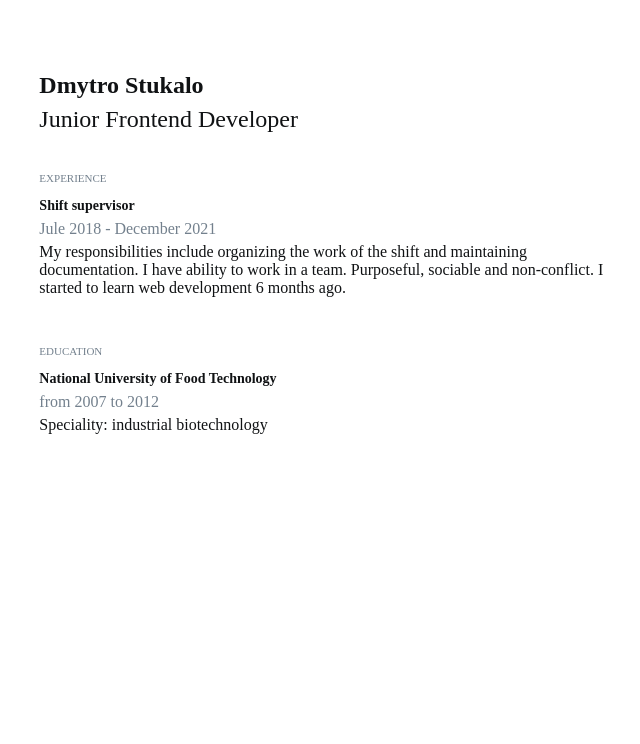
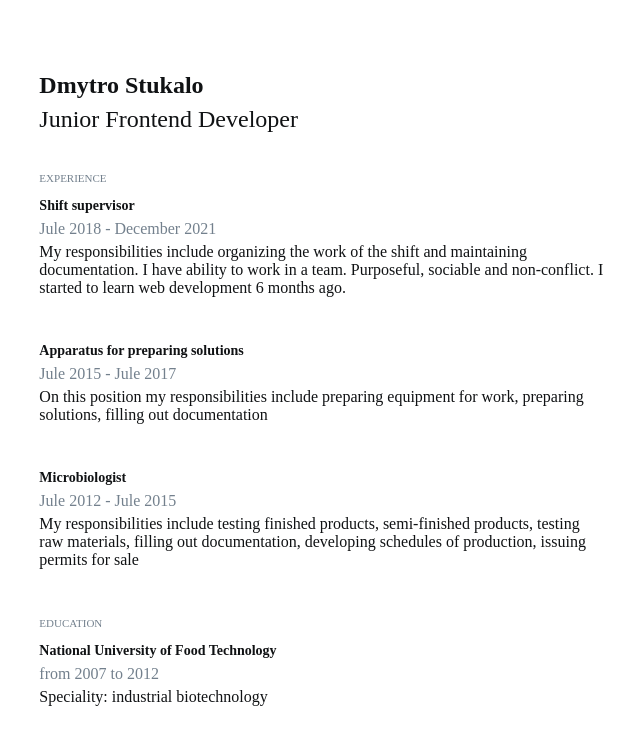
Before and after one commit to DStukalo/rsschool-cv, a plain HTML site: page index.html in a window 1280 px wide. Shown: the whole page, without its empty margins (35-675 px from the left). Drawn offline with Linux system fonts and the light colour scheme.

Commit message:
refactor: apply block experiance

```diff
--- a/index.html
+++ b/index.html
@@ -26,6 +26,25 @@
           </p>
         </section>
         <section class="content-left__section">
+          <h4 class="content-left__section-title">
+            Apparatus for preparing solutions
+          </h4>
+          <p class="content-left__section-desq">Jule 2015 - Jule 2017</p>
+          <p class="content-left__section-text">
+            On this position my responsibilities include preparing equipment for
+            work, preparing solutions, filling out documentation
+          </p>
+        </section>
+        <section class="content-left__section">
+          <h4 class="content-left__section-title">Microbiologist</h4>
+          <p class="content-left__section-desq">Jule 2012 - Jule 2015</p>
+          <p class="content-left__section-text">
+            My responsibilities include testing finished products, semi-finished
+            products, testing raw materials, filling out documentation,
+            developing schedules of production, issuing permits for sale
+          </p>
+        </section>
+        <section class="content-left__section">
           <header class="content-left__section-header">EDUCATION</header>
           <h4 class="content-left__section-title">
             National University of Food Technology
```
